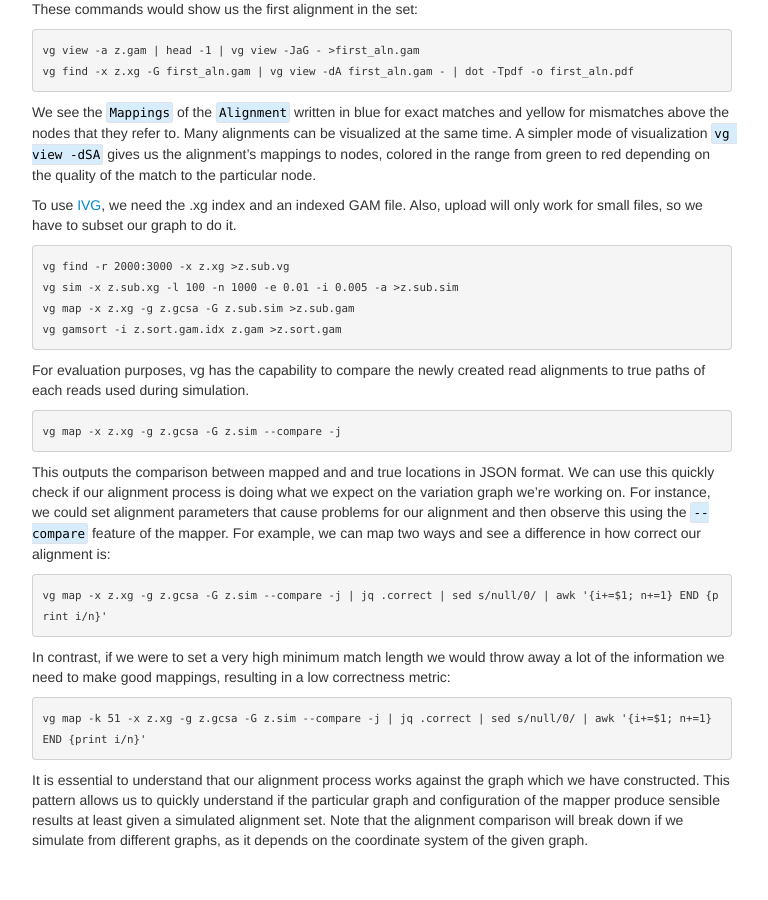
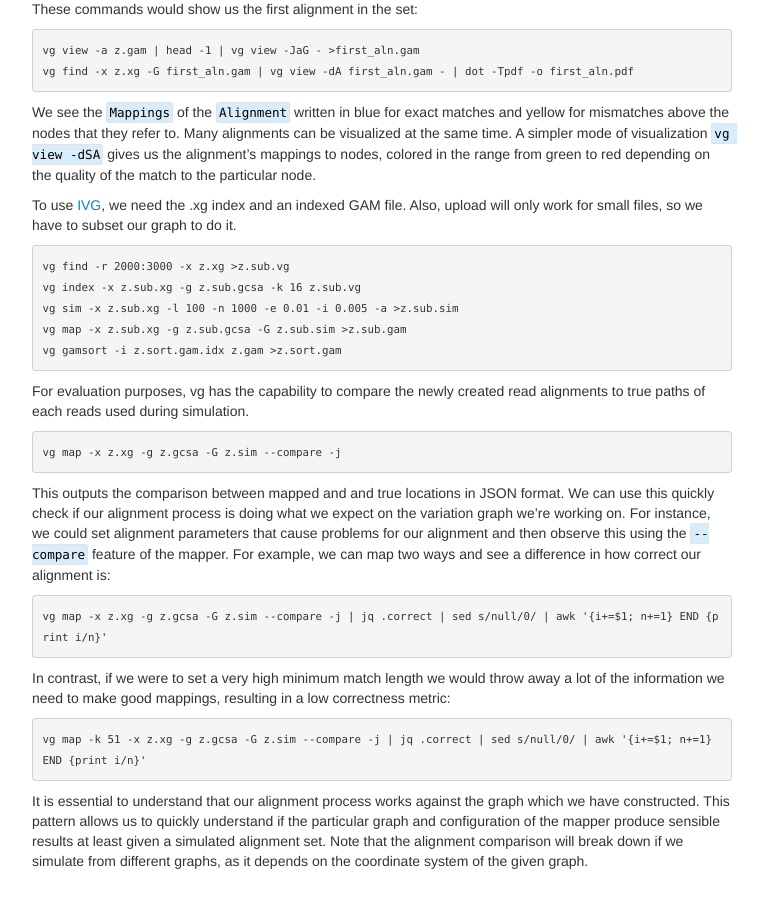
Before and after one commit to GTPB/CPANG19, a Jekyll site: the page built from pages/toy_examples.md, in a window 1280 px wide and 900 px high, scrolled down 3265 px. Shown: the whole window, without its empty margins (258-1026 px from the left). Built offline with Jekyll 4.4.1, drawn with Linux system fonts in a browser that asks for light colours.

Commit message:
update IVG stuff

```diff
--- a/pages/toy_examples.md
+++ b/pages/toy_examples.md
@@ -141,8 +141,9 @@ To use [IVG](https://vgteam.github.io/sequenceTubeMap/), we need the .xg index a
 Also, upload will only work for small files, so we have to subset our graph to do it.
 
     vg find -r 2000:3000 -x z.xg >z.sub.vg
+    vg index -x z.sub.xg -g z.sub.gcsa -k 16 z.sub.vg
     vg sim -x z.sub.xg -l 100 -n 1000 -e 0.01 -i 0.005 -a >z.sub.sim
-    vg map -x z.xg -g z.gcsa -G z.sub.sim >z.sub.gam
+    vg map -x z.sub.xg -g z.sub.gcsa -G z.sub.sim >z.sub.gam
     vg gamsort -i z.sort.gam.idx z.gam >z.sort.gam
 
 For evaluation purposes, vg has the capability to compare the newly created read alignments to true paths of each reads used during simulation.
```
